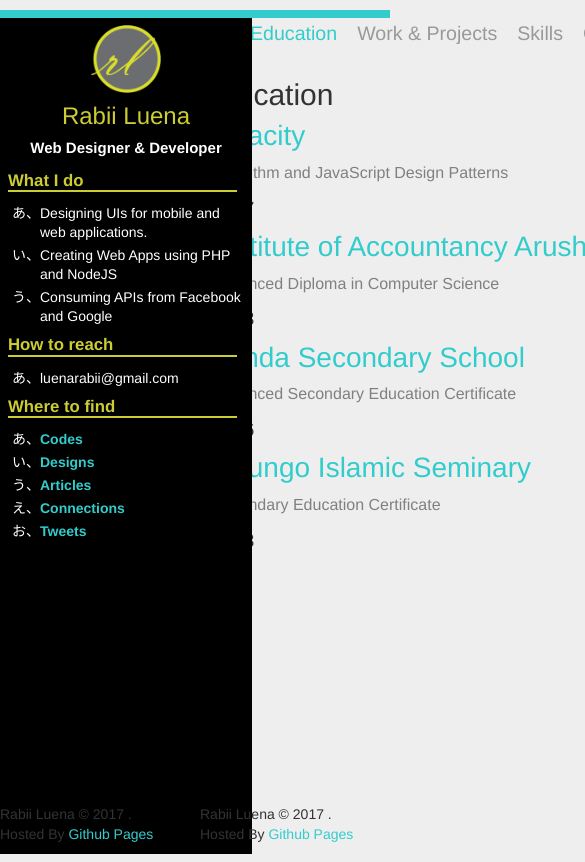
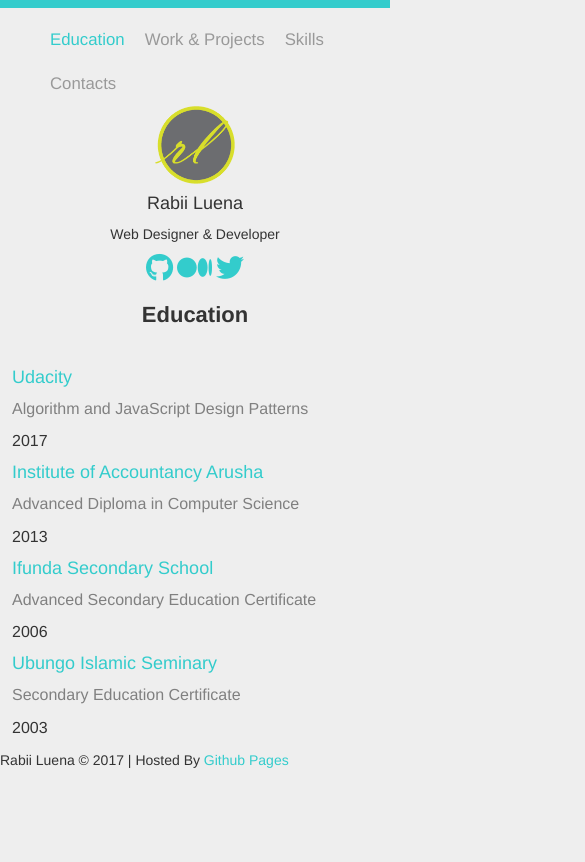
Before and after one commit to rluena/rluena.github.io, a plain HTML site: page index.html in a window 390 px wide. Shown: the top 862 px of the page, 585 px wide, since content can reach past the window. Drawn offline with Linux system fonts and the light colour scheme.

Commit message:
Improving the site

```diff
--- a/css/main.css
+++ b/css/main.css
@@ -15,9 +15,9 @@
 .page-strip {
 	background: #33CCCC;
     height: 0.6em;
-    position: absolute;
-    width: 100%;
-    z-index: 1;
+    // position: absolute;
+    // width: 100%;
+    // z-index: 1;
 }
 
 .sidebar-container {
@@ -83,7 +83,7 @@
 
 .sidebar-container .section ul > li{
 	list-style-type: hiragana;
-	line-height: 19px;
+	line-height: 21px;
 	margin-bottom: 4px;
 }
 
@@ -108,7 +108,11 @@
 .main-container {
 	height: 100vh;
 	/* background: green; */
-	padding-left: 200px
+	// padding-left: 200px
+}
+
+.blue-color {
+	color: #33CCCC;
 }
 
 .main-container .middle-container {
@@ -122,6 +126,10 @@
 	display: none;
 }
 
+.transformed-header {
+	font-size: 22px;
+}
+
 section.active {
 	display: block;
 }
@@ -130,8 +138,9 @@
 	padding-left: 12px;
 }
 
+
 .contents-container .sec-institution {
-	font-size: 2em;
+	// font-size: 2em;
 	color: #33CCCC;
 }
 
@@ -141,7 +150,7 @@
 }
 
 .contents-container .sec-year {
-	font-size: 19px;
+	font-size: 16px;
 }
 
 .contents-container .work-content .work-title {
@@ -154,6 +163,14 @@
 }
 
 .footer {
-	bottom: 0px;
+	// bottom: 0px;
 	position: absolute;
+	text-align: center;
 }
+
+
+@media (min-width: 768px) {
+	.mobile-header-info {
+		display: none;
+	}
+}
--- /dev/null
+++ b/css/max768.css
@@ -0,0 +1,22 @@
+.sidebar-container {
+	display: none;
+}
+
+.mobile-header-info {
+	display: block;
+}
+
+.main-container .middle-container {
+	width: 100%;
+}
+
+.transformed-header {
+	text-align: center;
+	font-weight: bold;
+	// border-bottom: 1px solid red;
+}
+
+.top-nav {
+	font-size: 12px;
+	text-align: center;
+}
--- a/index.html
+++ b/index.html
@@ -6,6 +6,11 @@
 	<title>Rabii - Portfolio</title>
 	<link rel="stylesheet" href="css/bootstrap.min.css">
 	<link rel="stylesheet" href="css/main.css">
+	<link rel="stylesheet" media="(max-width: 768px)" href="css/max768.css">
+	<script src="https://use.fontawesome.com/5c3154e975.js"></script>
+	<!-- <link rel="stylesheet" media="(min-width: 640px)" href="min-640px.css">
+	<link rel="stylesheet" media="(orientation: portrait)" href="portrait.css">
+	<link rel="stylesheet" media="(orientation: landscape)" href="landscape.css"> -->
 </head>
 <body>
 	<div class="page-strip"></div>
@@ -25,6 +30,7 @@
 				<ul>
 					<li>Designing UIs for mobile and web applications.</li>
 					<li>Creating Web Apps using PHP and NodeJS</li>
+					<li>Developing Mobile Apps using React Native</li>
 					<li>Consuming APIs from Facebook and Google</li>
 				</ul>
 			</section>
@@ -39,12 +45,12 @@
 				<h5>Where to find</h5>
 				<hr>
 				<ul>
-					<li><a href="http://github.com/rluena">Codes</a></li>
-					<li><a href="http://behance.com/rabii">Designs</a></li>
-					<li><a href="http://medium.com/luenarabii">Articles</a></li>
-					<li><a href="http://linkedin.com/rabiiluena">Connections</a></li>
+					<li><a href="http://github.com/rluena" target="_blank">Codes</a></li>
+					<li><a href="http://behance.com/rabii" target="_blank">Designs</a></li>
+					<li><a href="http://medium.com/luenarabii" target="_blank">Articles</a></li>
+					<li><a href="http://linkedin.com/rabiiluena" target="_blank">Connections</a></li>
 					<!-- <li><a href="http://youtube.com/learnintz">Channel</a></li> -->
-					<li><a href="http://twitter.com/rabiiluena">Tweets</a></li>
+					<li><a href="http://twitter.com/rabiiluena" target="_blank">Tweets</a></li>
 				</ul>
 			</section>
 		</div>
@@ -71,8 +77,23 @@
 			</nav>
 			<div style="clear: both;"></div>
 			<div class="main-contents">
+				<div class="mobile-header-info">
+					<div class="brand-section" style="text-align: center">
+						<div class="logo">
+							<img style="width: 80px" src="img/logo.png" alt="rabii_luena">
+						</div>
+						<h4>Rabii Luena</h4>
+						<p>Web Designer &amp; Developer</p>
+						<div>
+							<a href="http://github.com/rluena" target="_blank"><i class="fa fa-github fa-2x"></i></a>
+							<a href="http://www.medium.com/@luenarabii" target="_blank"><i class="fa fa-medium fa-2x"></i></a>
+							<a href="http://twitter.com/rabiiluena" target="_blank"><i class="fa fa-twitter fa-2x"></i></a>
+						</div>
+					</div><!--/ END OF BRAND SECTION -->
+				</div>
 				<section class="contents-container edu active">
 					<h2 class="transformed-header">Education</h2>
+					<hr>
 					<div class="vertical-divider"></div>
 					<div class="contents">
 						<div class="edu-content">
@@ -102,12 +123,13 @@
 
 				<section class="contents-container work">
 					<h2 class="transformed-header">Work &amp; Projects</h2>
+					<hr>
 					<div class="vertical-divider"></div>
 					<div class="contents">
 						<div class="work-content">
 							<h4 class="sec-institution">Freelancing</h4>
 							<p class="work-title">Mobile and Web Developer</p>
-							<p class="sec-desc">UI prototyping using Adobe Illustrator and MarveApp. Web and Mobile Development using NodeJS, PHP and React-Native.</p>
+							<p class="sec-desc">Web and Mobile Development using NodeJS, PHP and React-Native.</p>
 							<p class="sec-year">Feb 2017</p>
 						</div>
 
@@ -139,19 +161,19 @@
 					<div class="vertical-divider"></div>
 					<div class="contents">
 						<div>
-							<h4>PHP</h4>
+							<h4 class="blue-color">PHP</h4>
 							<p>Web application development using CodeIgniter and SQL.</p>
 						</div>
 						<div>
-							<h4>NodeJS</h4>
+							<h4 class="blue-color">NodeJS</h4>
 							<p>Web application development using ExpressJS and MongoDB.</p>
 						</div>
 						<div>
-							<h4>Mobile Development</h4>
+							<h4 class="blue-color">Mobile Development</h4>
 							<p>Mobile development using React-Native</p>
 						</div>
 						<div>
-							<h4>Frameworks, Libraries and Tools</h4>
+							<h4 class="blue-color">Frameworks, Libraries and Tools</h4>
 							<ul>
 								<li>Git &amp; GitHub</li>
 								<li>Webpack</li>
@@ -161,7 +183,7 @@
 							</ul>
 						</div>
 						<div>
-							<h4>UI Prototying</h4>
+							<h4 class="blue-color">UI Prototying</h4>
 							<ul>
 								<li>Illustrator</li>
 								<li>MarvelApp</li>
@@ -179,19 +201,12 @@
 					</div>
 				</section>
 			</div>
+
+			<div class="footer pull-right">
+				Rabii Luena &copy; 2017 | Hosted By <a href="http://github.com">Github Pages</a>
+			</div>
 		</div>
-
-		<div class="footer">
-			Rabii Luena &copy; 2017 . <br>
-			Hosted By <a href="http://github.com">Github Pages</a>
-		</div>
-
 	</div><!--/ END OF MAIN CONTAINER -->
-
-	<div class="footer">
-		Rabii Luena &copy; 2017 . <br>
-		Hosted By <a href="http://github.com">Github Pages</a>
-	</div>
 
 	<script src="js/jquery.min.js"></script>
 	<script src="js/bootstrap.min.js"></script>
```
